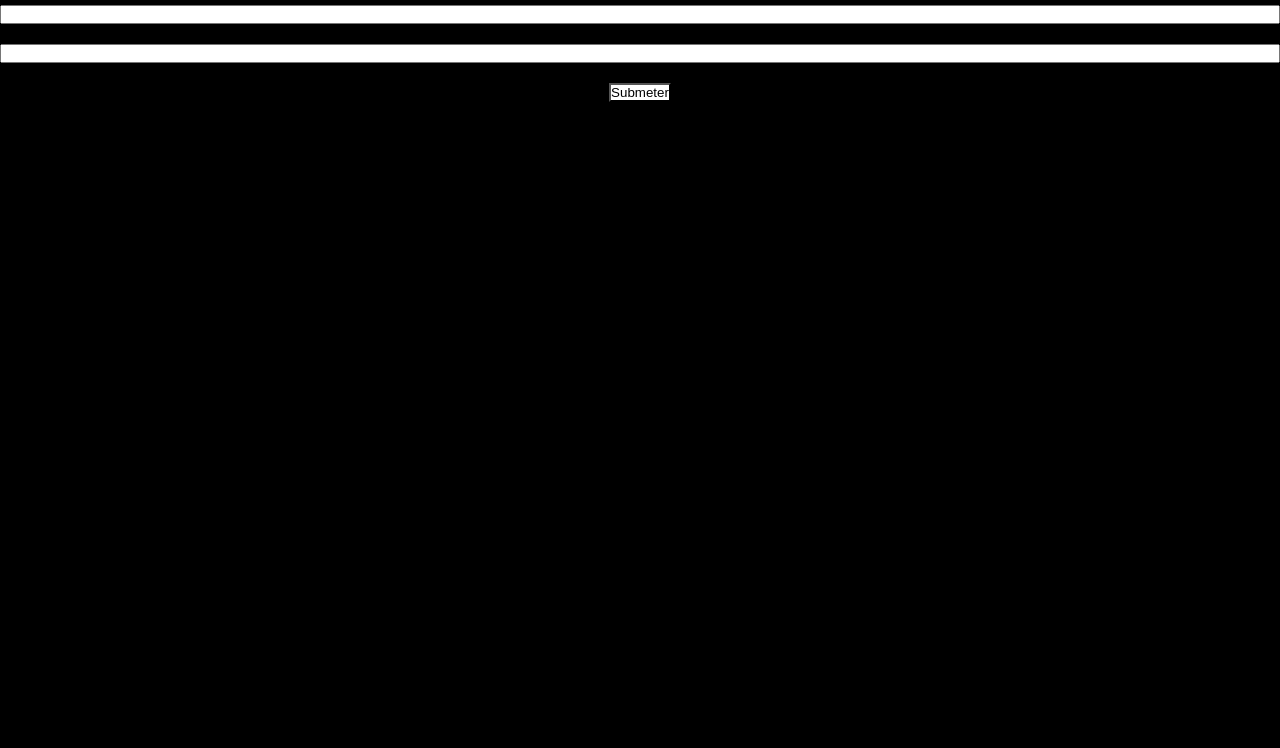
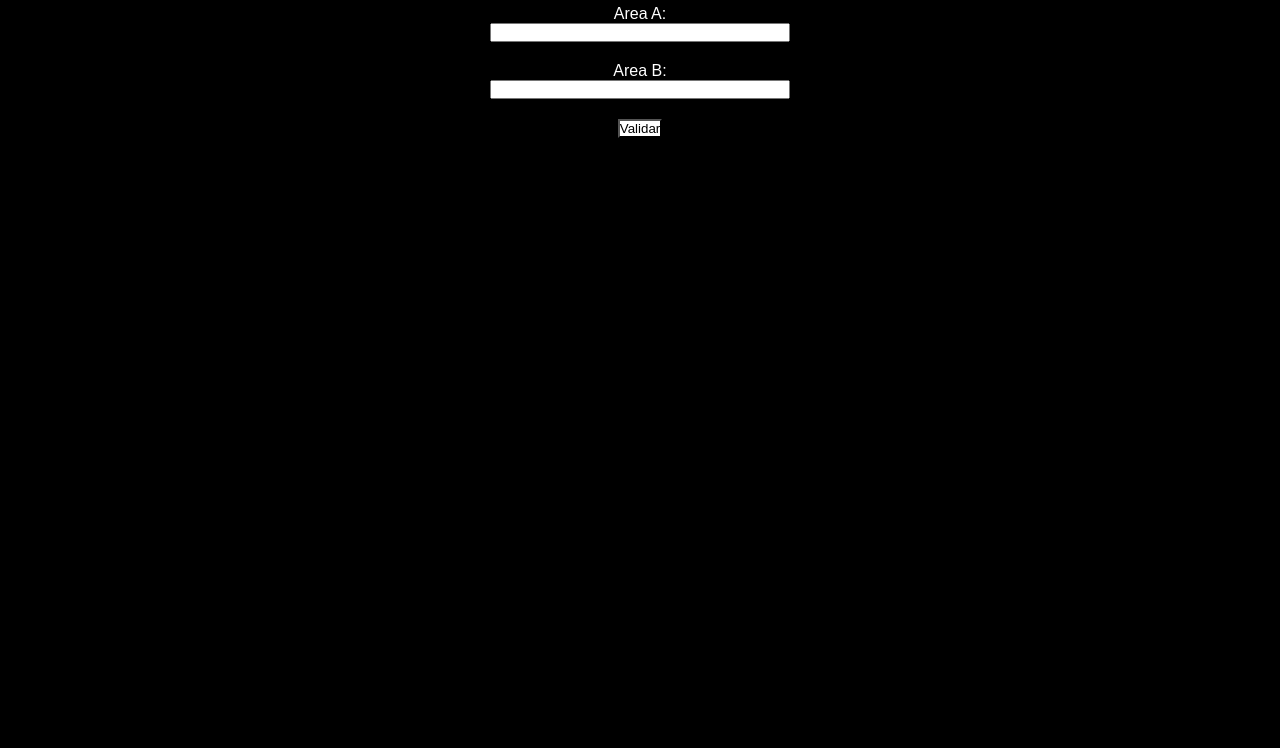
Before and after one commit to FelipeTheMelo/button_git, a plain HTML site: page index.html in a window 1280 px wide. Shown: the part 52-800 px from the top of the page. Drawn offline with Linux system fonts and the light colour scheme.

Commit message:
atualizando a pagina

```diff
--- a/index.html
+++ b/index.html
@@ -2,21 +2,29 @@
 <html lang="pt-br">
 <head>
     <meta charset="UTF-8">
+    <meta http-equiv="X-UA-Compatible" content="IE=edge">
     <meta name="viewport" content="width=device-width, initial-scale=1.0">
+    <link rel="stylesheet" href="./main.css">
     <title>Button</title>
-    <link rel="stylesheet" href="./main.css" />
 </head>
 <body>
+    <h1>Button</h1>
     <form id="form">
-        <h1>Button</h1>
-        <form>
-            <input type="number" id="campoA" required aria-placeholder="Campo A" />
-            <input type="number" id="campoB" required aria-placeholder="Campo B" />
-            <button id="btn-submeter" type="submit">Submeter</button>
-        </form>
+        <div class="container">
+            <div class="box">
+                <label for="areaA">Area A: </label>
+                <input type="number" id="saldo">
 
-        <span id="valido"></span>
+                <label for="areaB">Area B: </label>
+                <input type="number" id="saque">
+                <button type="submit">Validar</button>
     </form>
-    <script src="./main.js"></script>
+            <span id="valido">Saque realizado com sucesso!</span>
+            <span id="invalidado">Não foi possível realizar o saque com os valores nos campos</span>
+            </div>
+        </div>
+
+
 </body>
+<script src="./main.js"></script>
 </html>
```
